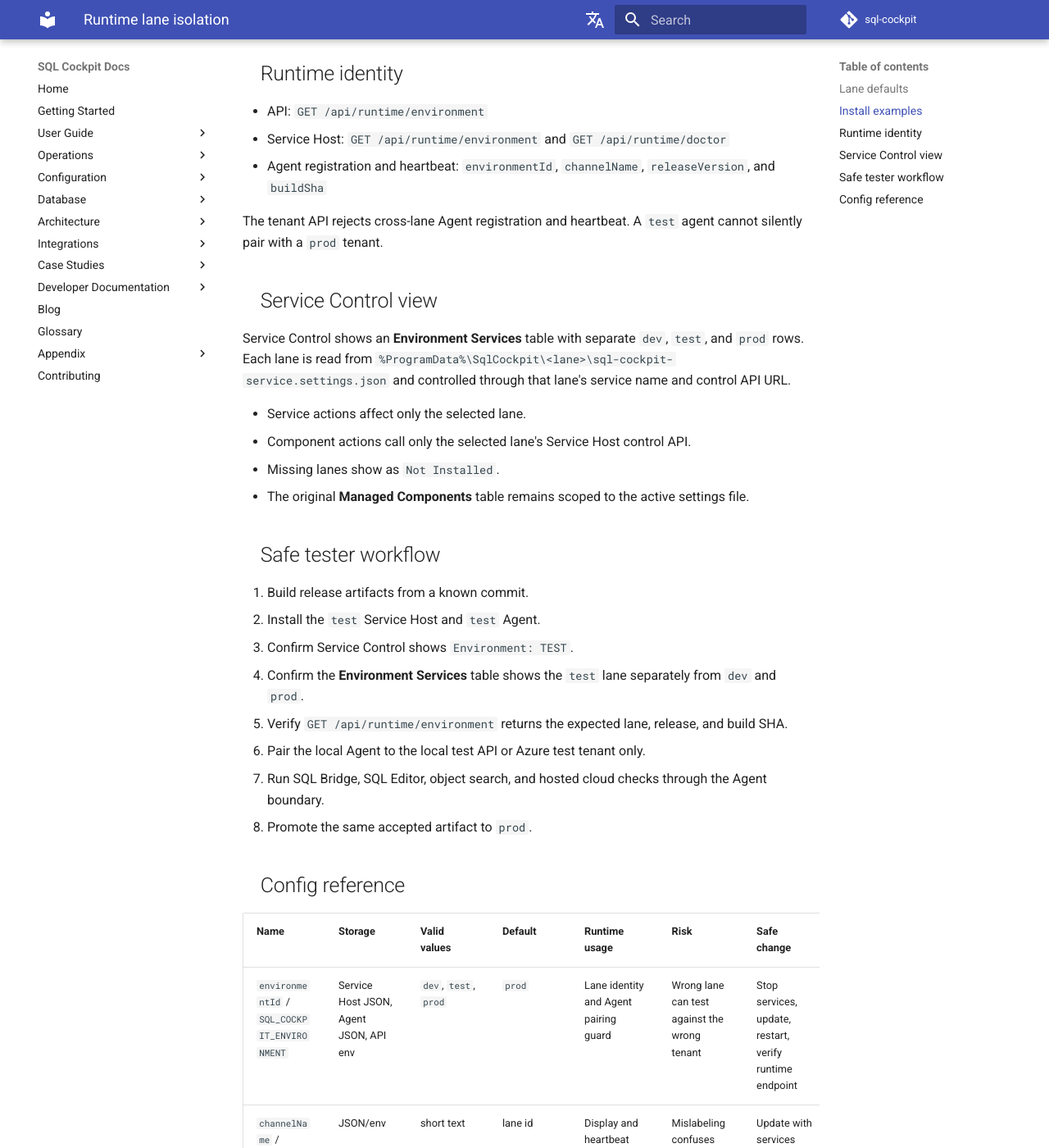
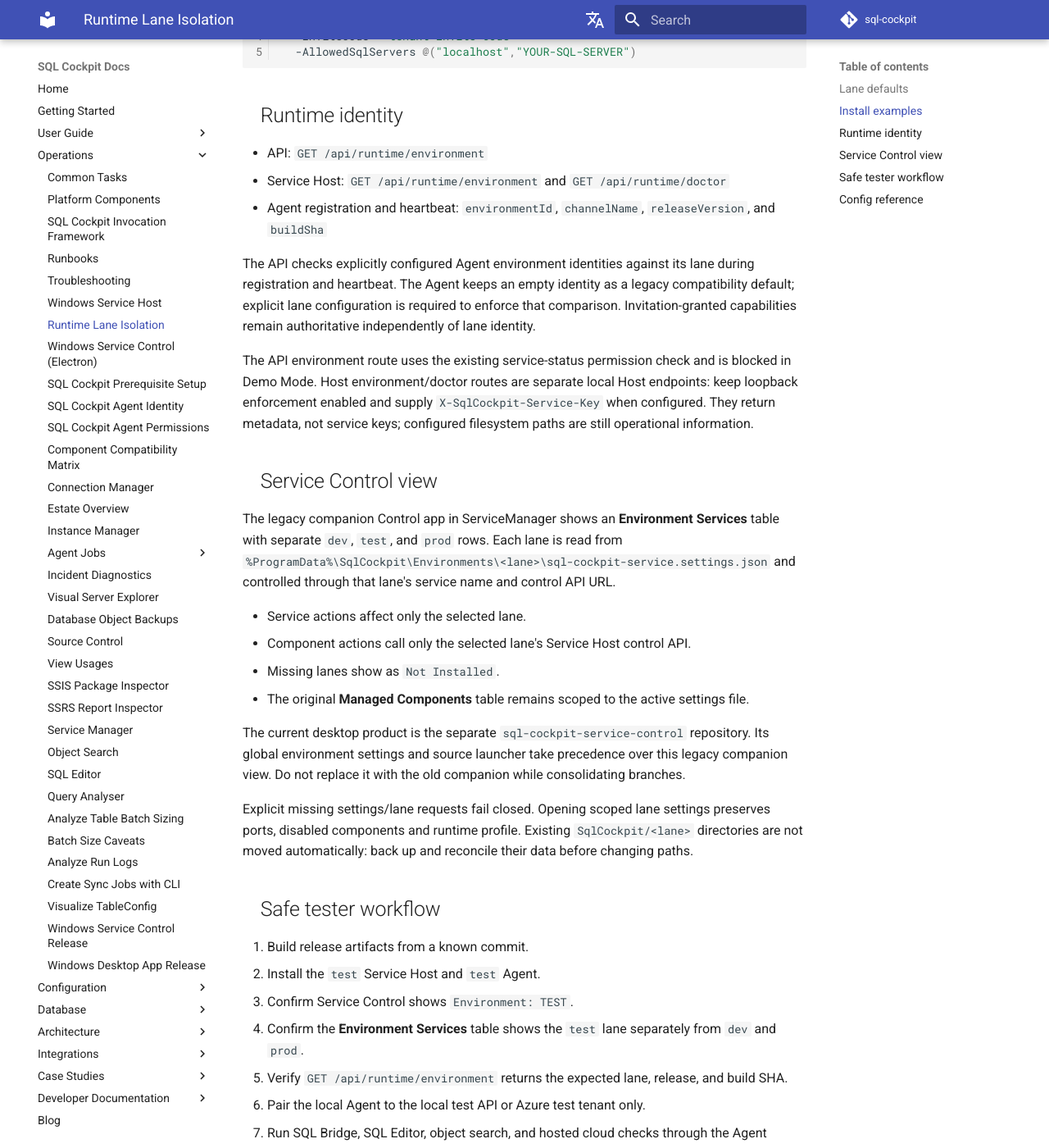
Before and after one commit to sql-cockpit/sql-cockpit-docs-source, an MkDocs documentation site: the page built from docs/operations/runtime-lane-isolation.md, in a window 1280 px wide and 1400 px high, scrolled down 941 px. Shown: the whole window at 82% size. Built offline with MkDocs 1.6.1 and Material for MkDocs 9.7.7, drawn with Linux system fonts in a browser that asks for light colours; comment, search, counter and statistics services are not loaded; the version menu is left out; some of the changed text lies outside the part shown.

Commit message:
Correct lane paths identity defaults and promotion guidance

````diff
--- a/docs/operations/runtime-lane-isolation.md
+++ b/docs/operations/runtime-lane-isolation.md
@@ -10,12 +10,12 @@
 | `test` | `SQLCockpitServiceHost.Test` | `SqlCockpit.Agent.Test` | packaged release artifacts |
 | `prod` | `SQLCockpitServiceHost.Prod` | `SqlCockpit.Agent.Prod` | promoted production artifacts |
 
-Legacy unsuffixed production services remain supported. New side-by-side installs should pass `-EnvironmentId`.
+Legacy unsuffixed services remain supported. New side-by-side installs should pass `-EnvironmentId`. The source ServiceManager installer publishes from its checkout; use it only for a reviewed development/install scenario. Test/prod must use promoted main artifacts, not an arbitrary working branch.
 
 ## Install examples
 
 ```powershell
-.\sql-cockpit-os-services\windows\Install-SqlCockpitWindowsService.ps1 -EnvironmentId test -StartAfterInstall
+.\sql-cockpit-os-services\windows\Install-SqlCockpitWindowsService.ps1 -EnvironmentId test
 ```
 
 ```powershell
@@ -32,16 +32,22 @@
 - Service Host: `GET /api/runtime/environment` and `GET /api/runtime/doctor`
 - Agent registration and heartbeat: `environmentId`, `channelName`, `releaseVersion`, and `buildSha`
 
-The tenant API rejects cross-lane Agent registration and heartbeat. A `test` agent cannot silently pair with a `prod` tenant.
+The API checks explicitly configured Agent environment identities against its lane during registration and heartbeat. The Agent keeps an empty identity as a legacy compatibility default; explicit lane configuration is required to enforce that comparison. Invitation-granted capabilities remain authoritative independently of lane identity.
+
+The API environment route uses the existing service-status permission check and is blocked in Demo Mode. Host environment/doctor routes are separate local Host endpoints: keep loopback enforcement enabled and supply `X-SqlCockpit-Service-Key` when configured. They return metadata, not service keys; configured filesystem paths are still operational information.
 
 ## Service Control view
 
-Service Control shows an **Environment Services** table with separate `dev`, `test`, and `prod` rows. Each lane is read from `%ProgramData%\SqlCockpit\<lane>\sql-cockpit-service.settings.json` and controlled through that lane's service name and control API URL.
+The legacy companion Control app in ServiceManager shows an **Environment Services** table with separate `dev`, `test`, and `prod` rows. Each lane is read from `%ProgramData%\SqlCockpit\Environments\<lane>\sql-cockpit-service.settings.json` and controlled through that lane's service name and control API URL.
 
 - Service actions affect only the selected lane.
 - Component actions call only the selected lane's Service Host control API.
 - Missing lanes show as `Not Installed`.
 - The original **Managed Components** table remains scoped to the active settings file.
+
+The current desktop product is the separate `sql-cockpit-service-control` repository. Its global environment settings and source launcher take precedence over this legacy companion view. Do not replace it with the old companion while consolidating branches.
+
+Explicit missing settings/lane requests fail closed. Opening scoped lane settings preserves ports, disabled components and runtime profile. Existing `SqlCockpit/<lane>` directories are not moved automatically: back up and reconcile their data before changing paths.
 
 ## Safe tester workflow
 
@@ -58,11 +64,13 @@
 
 | Name | Storage | Valid values | Default | Runtime usage | Risk | Safe change |
 | --- | --- | --- | --- | --- | --- | --- |
-| `environmentId` / `SQL_COCKPIT_ENVIRONMENT` | Service Host JSON, Agent JSON, API env | `dev`, `test`, `prod` | `prod` | Lane identity and Agent pairing guard | Wrong lane can test against the wrong tenant | Stop services, update, restart, verify runtime endpoint |
+| `environmentId` / `SQL_COCKPIT_ENVIRONMENT` / `SQL_COCKPIT_ENVIRONMENT_ID` | Host JSON, Agent JSON, API env | `dev`, `test`, `prod`; legacy Agent may omit identity | Host/API: `prod`; Agent: empty for legacy compatibility | Lane identity and Agent pairing guard | Wrong lane can test against the wrong tenant | Stop services, update, restart, verify runtime endpoint |
 | `channelName` / `SQL_COCKPIT_CHANNEL_NAME` | JSON/env | short text | lane id | Display and heartbeat metadata | Mislabeling confuses testers | Update with services stopped |
 | `releaseVersion` / `SQL_COCKPIT_RELEASE_VERSION` | JSON/env | release label | empty | Release display | Missing version weakens reports | Set during packaging |
 | `buildSha` / `SQL_COCKPIT_BUILD_SHA` | JSON/env | commit SHA | empty | Reproducible build identity | Missing SHA weakens reports | Set during packaging |
-| `dataRoot` | Service Host JSON | absolute path | `%ProgramData%\SqlCockpit\<lane>\data` | Lane-local data | Shared data can contaminate tests | Keep unique per lane |
-| `logsRoot` | Service Host JSON | absolute path | `%ProgramData%\SqlCockpit\<lane>\Logs` | Lane-local logs | Shared logs obscure incidents | Keep unique per lane |
+| `dataRoot` | Service Host JSON | absolute path | `%ProgramData%\SqlCockpit\Environments\<lane>\data` | Lane-local data | Shared data can contaminate tests | Keep unique per lane |
+| `logsRoot` | Service Host JSON | absolute path | `%ProgramData%\SqlCockpit\Environments\<lane>\Logs` | Lane-local logs | Shared logs obscure incidents | Keep unique per lane |
 
-Confidence: confirmed for Service Host, Agent installer/runtime, API runtime metadata, OpenAPI entry, and Agent store schema. Route-level SaaS Agent registration wiring depends on the active API tree containing the restored agent routes.
+The Host passes the data root to child processes as `SQL_COCKPIT_SQLITE_STATE_ROOT` and sets the local auth file below that root. Hosted `SQL_COCKPIT_STATE_PROVIDER` selection remains inherited; local paths do not authorize hosted SQLite fallback. Release and commit values are metadata, not artifact promotion.
+
+Confidence: contracts checked against merged API/Agent code and ServiceManager PR #3. Source tests and isolated diagnostics passed there; existing-state migration and a real SCM installation remain unverified. No installed lane is changed by this documentation PR.
--- a/mkdocs.yml
+++ b/mkdocs.yml
@@ -105,6 +105,7 @@
     - Runbooks: operations/runbooks.md
     - Troubleshooting: operations/troubleshooting.md
     - Windows Service Host: operations/windows-service-host.md
+    - Runtime Lane Isolation: operations/runtime-lane-isolation.md
     - Windows Service Control (Electron): operations/windows-service-control-electron.md
     - SQL Cockpit Prerequisite Setup: operations/sql-cockpit-prerequisite-setup.md
     - SQL Cockpit Agent Identity: operations/sql-cockpit-agent-identity.md
````
